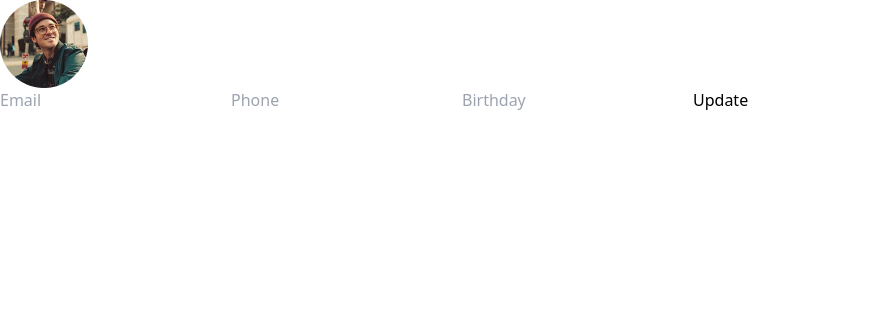
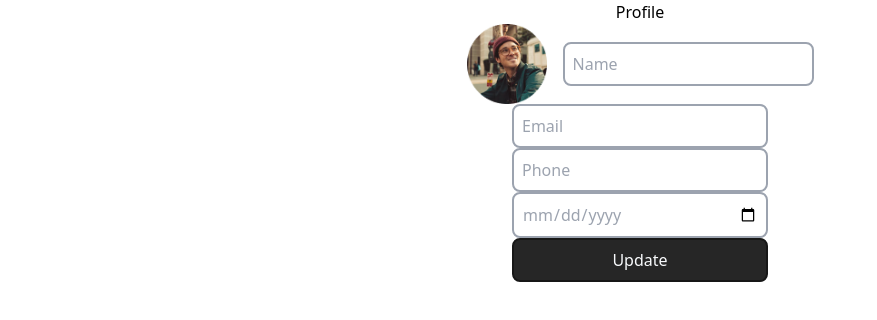
Before and after one commit to dilanEspindola/workshop3, a React (Create React App) app: page /profile in a window 1280 px wide. Shown: the top 320 px of the page, without its empty margins (0-877 px from the left). Built offline with nearby package versions, Linux system fonts and the light colour scheme.

Commit message:
captura de datos del form

```diff
--- a/src/components/Profile/Profile.jsx
+++ b/src/components/Profile/Profile.jsx
@@ -3,19 +3,24 @@ import { Formik, Form, Field, ErrorMessage } from "formik";
 import * as Yup from "yup";
 
 const ProfileSchema = Yup.object().shape({
+  name: Yup.string().required("Name is required"),
+
   email: Yup.string()
     .email("Invalid email address")
     .required("The email is required"),
   phone: Yup.number()
     .required("The phone is required")
-    .max(10, "The phone must be 10 digits"),
+    .min(10, "The phone must be 10 digits"),
   birthday: Yup.date().required("The birthday is required"),
 });
 
+
 const Profile = () => {
   return (
+    <>
       <Formik
         initialValues={{
+          name: "",
           email: "",
           phone: "",
           birthday: "",
@@ -26,24 +31,58 @@ const Profile = () => {
         }}
       >
         {({ isValid }) => (
-        <Form>
-          <img src="./assets/images/profile.png" alt="Profile" />
+          <Form className="flex flex-col place-items-center h-screen">
+            <h2>Profile</h2>
+            <div className="flex flex-row justify-center items-center space-x-4">
+              <img
+                src="./assets/images/profile.png"
+                alt="Profile"
+                className="object-contain h-20 w-20 rounded"
+              />
+              <Field
+                type="text"
+                name="name"
+                placeholder="Name"
+                className="text-gray-400 border-solid border-2 border-gray-400 p-2 rounded-lg"
+              />
+              <ErrorMessage name="name" component="span" className="error" />
+            </div>
 
-          <Field type="email" name="email" placeholder="Email" />
+            <Field
+              type="email"
+              name="email"
+              placeholder="Email"
+              className="text-gray-400 border-solid border-2 border-gray-400 p-2 rounded-lg w-64"
+            />
             <ErrorMessage name="email" component="span" className="error" />
 
-          <Field type="number" name="phone" placeholder="Phone" />
+            <Field
+              type="number"
+              name="phone"
+              placeholder="Phone"
+              className="text-gray-400 border-solid border-2 border-gray-400 p-2 rounded-lg w-64"
+            />
             <ErrorMessage name="phone" component="span" className="error" />
 
-          <Field type="birthday" name="birthday" placeholder="Birthday" />
+            <Field
+              type="date"
+              name="birthday"
+              placeholder="Birthday"
+              className="text-gray-400 border-solid border-2 border-gray-400 p-2 rounded-lg w-64"
+            />
             <ErrorMessage name="birthday" component="span" className="error" />
 
-          <button type="submit" disabled={!isValid}>
+            <button
+              type="submit"
+              disabled={!isValid}
+              className="text-slate-50 bg-neutral-800 border-solid border-2 border-neutral-900 p-2 rounded-lg w-64"
+            >
               Update
             </button>
           </Form>
         )}
       </Formik>
+    </>
   );
 };
 
--- a/src/redux/actions/profileActions.js
+++ b/src/redux/actions/profileActions.js
@@ -1,4 +1,5 @@
 import {
+  addDoc,
   collection,
   doc,
   getDocs,
@@ -11,6 +12,29 @@ import {
 import Swal from "sweetalert2";
 import { db } from "../../firebase/firebaseConfig";
 import { types } from "../types/types";
+
+/* CREATE DATA USER*/
+
+export const addUser = (user) => {
+  return (dispatch) => {
+    addDoc(collection(db, "users"), user)
+      .then((resp) => {
+        dispatch(addUserSync(user));
+        Swal.fire("Bien Hecho!", "Creado correctamente!", "success");
+      })
+      .catch((err) => {
+        console.log(err);
+        Swal.fire("Oops...", "Ha ocurrido un error", "error");
+      });
+  };
+};
+
+export const addUserSync = (user) => {
+  return {
+    type: types.addUser,
+    payload: user,
+  };
+};
 
 /* UPDATE DATA USER*/
 
--- a/src/redux/reducers/profileReducer.js
+++ b/src/redux/reducers/profileReducer.js
@@ -2,9 +2,13 @@ import { types } from "../types/types";
 
 export const profileReducer = (state = {}, action) => {
   switch (action.type) {
-    case types.update:
+    case types.addUser:
       return {
-        ...state,
+        state,
+      };
+    case types.updateUser:
+      return {
+        state,
       };
 
     default:
--- a/src/redux/types/types.js
+++ b/src/redux/types/types.js
@@ -1,4 +1,5 @@
 export const types = {
   /* PROFILE */
+  addUser: "[Profile] Add User",
   updateUser: "[Profile] Update User",
 };
```
Also changed, not shown: src/index.js (+4 -4 lines). Lines whose indentation alone changed are shown as unchanged.
